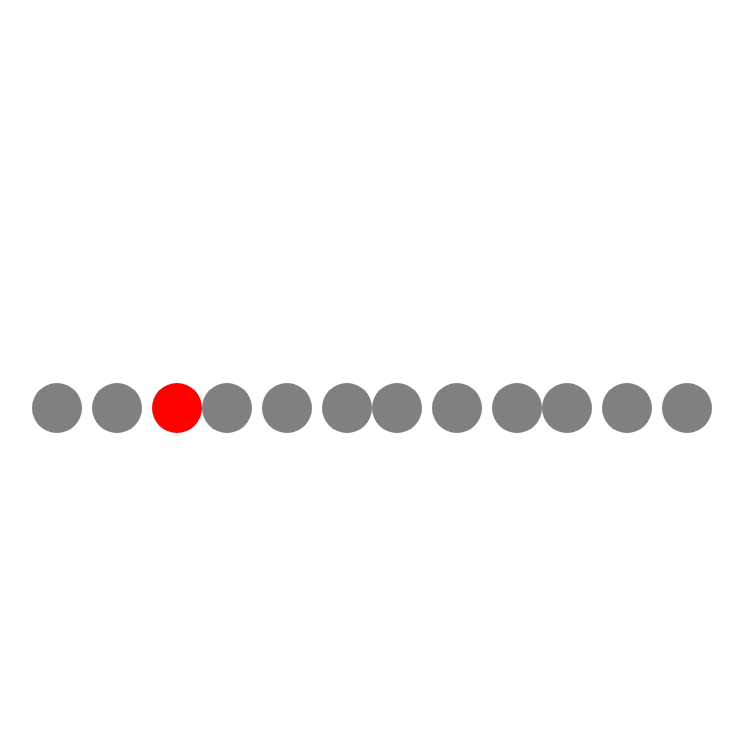
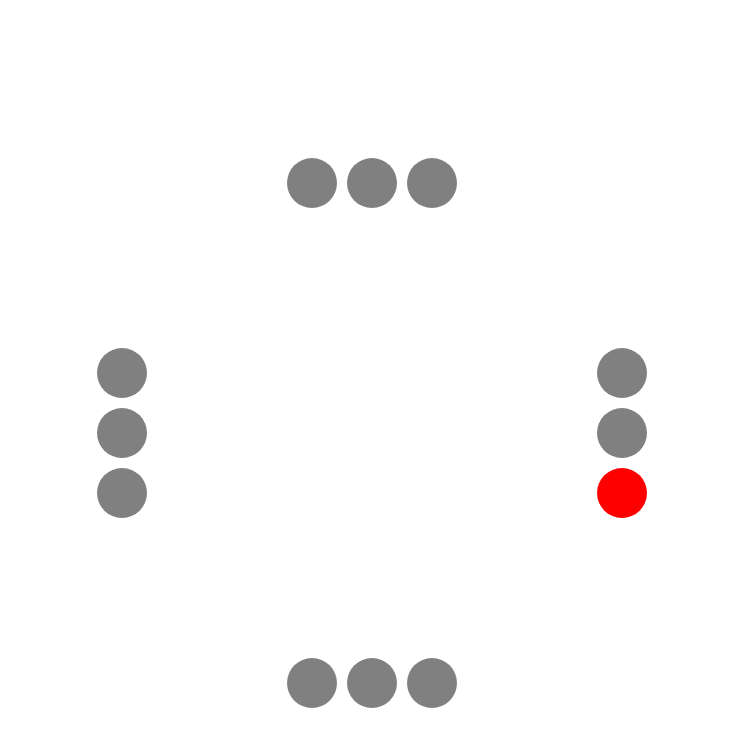
Before and after one commit to vel-3633f/code-level-up, a plain HTML site: page project/traffic-light/index.html in a window 1280 px wide. Shown: the whole page, without its empty margins (268-1011 px from the left). Drawn offline with Linux system fonts and the light colour scheme.

Commit message:
信号機を4つ位置を配置

```diff
--- a/project/traffic-light/style.css
+++ b/project/traffic-light/style.css
@@ -1,8 +1,13 @@
-.crossing {
+body {
   display: flex;
   justify-content: center;
   align-items: center;
   height: 100vh;
+}
+.crossing {
+  position: relative;
+  width: 500px;
+  height: 500px;
 }
 
 .traffic-light {
@@ -18,3 +23,30 @@
   background-color: grey;
   border-radius: 50%;
 }
+
+#north {
+  position: absolute;
+  top: 0;
+  left: 50%;
+  transform: translateX(-50%);
+}
+
+#east {
+  position: absolute;
+  top: 50%;
+  left: 100%;
+  transform: translateX(-50%) rotate(90deg);
+}
+
+#west {
+  position: absolute;
+  top: 50%;
+  left: 0;
+  transform: translateX(-50%) rotate(90deg);
+}
+#south {
+  position: absolute;
+  top: 100%;
+  left: 50%;
+  transform: translateX(-50%);
+}
```
